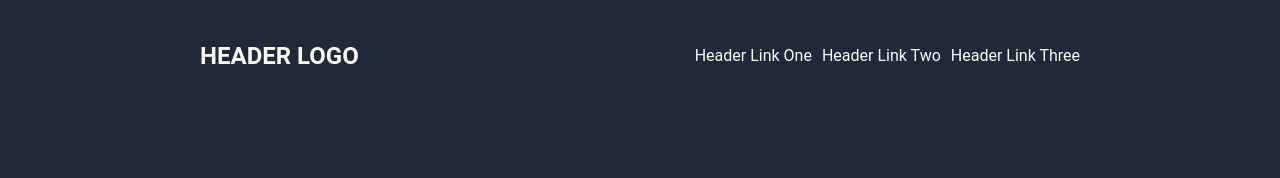
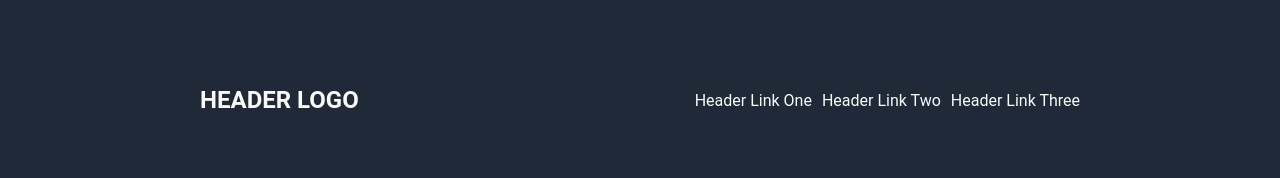
Before and after one commit to a13x612/landing-page, a plain HTML site: page index.html in a window 1280 px wide. Shown: the top 178 px of the page. Drawn offline with Linux system fonts and the light colour scheme; grey boxes are pictures that could not be loaded.

Commit message:
Add styling to header
Update padding
Add box-sizing attribute

```diff
--- a/style.css
+++ b/style.css
@@ -22,10 +22,10 @@ img {
     display: flex;
     justify-content: space-between;
     align-items: center;
+    box-sizing: border-box;
+    height: 200px;
     padding-left: 200px;
     padding-right: 200px;
-    padding-bottom: 100px;
-    padding-top: 30px;
 }
 
 .header-text {
```
